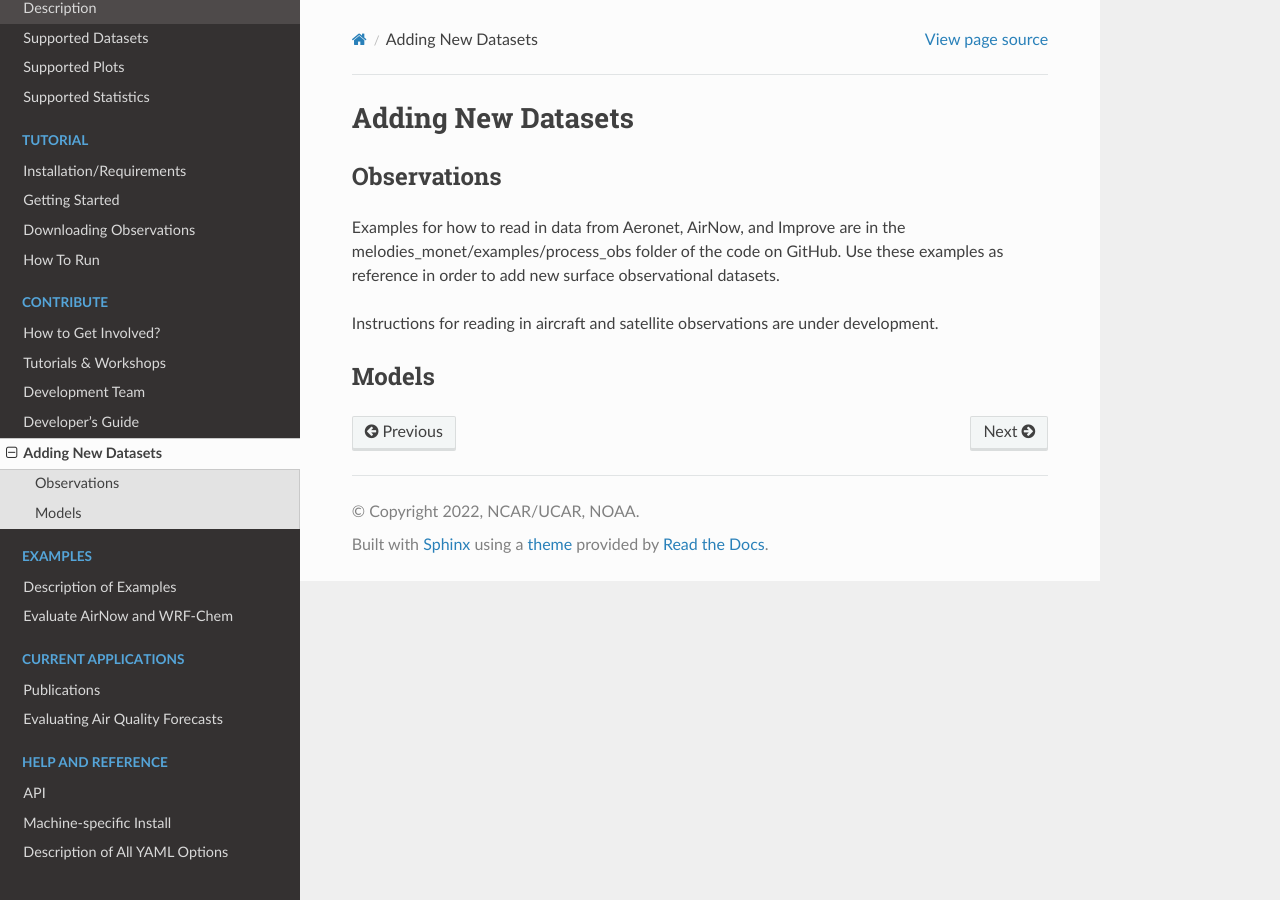
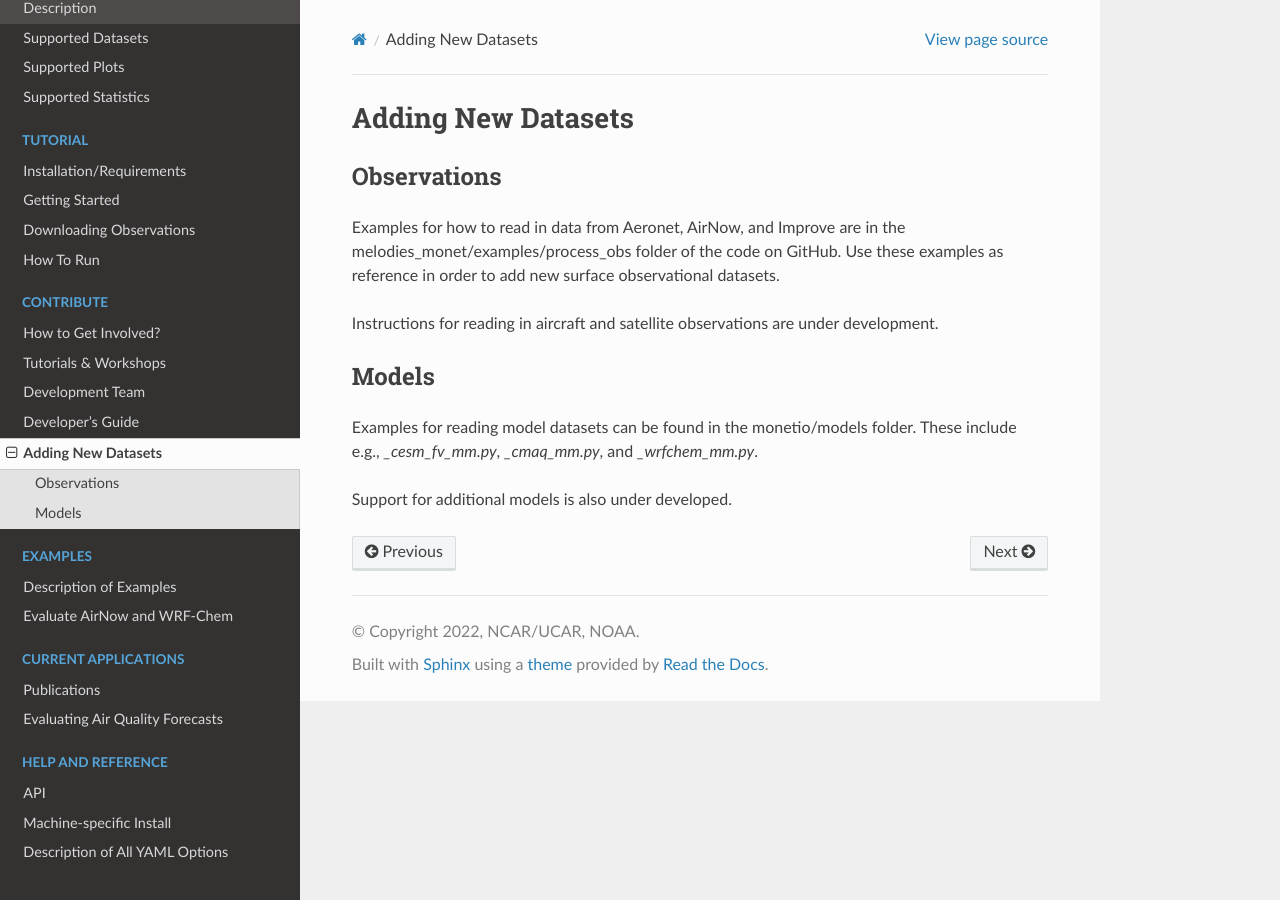
Before and after one commit to NOAA-CSL/MELODIES-MONET, a Sphinx documentation site: the page built from docs/develop/datasets.rst, in a window 1280 px wide. Built offline with Sphinx 7.4.7 and the Read the Docs theme 2.0.0, drawn with Linux system fonts in a browser that asks for light colours.

Commit message:
Added brief section on adding models.

```diff
--- a/docs/develop/datasets.rst
+++ b/docs/develop/datasets.rst
@@ -12,3 +12,8 @@ Instructions for reading in aircraft and satellite observations are under develo
 
 Models
 ------
+Examples for reading model datasets can be
+found in the monetio/models folder.
+These include e.g., *_cesm_fv_mm.py*, *_cmaq_mm.py*, and *_wrfchem_mm.py*.
+
+Support for additional models is also under developed.
```
